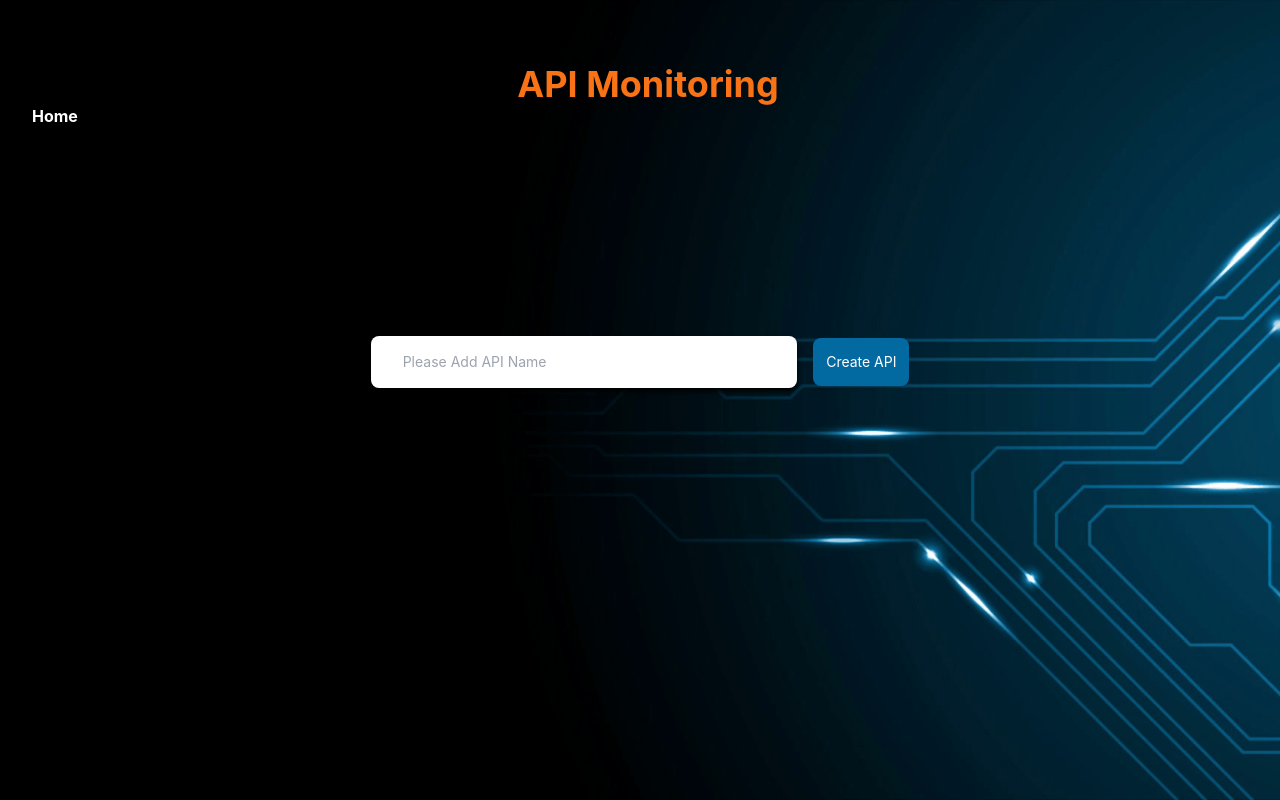
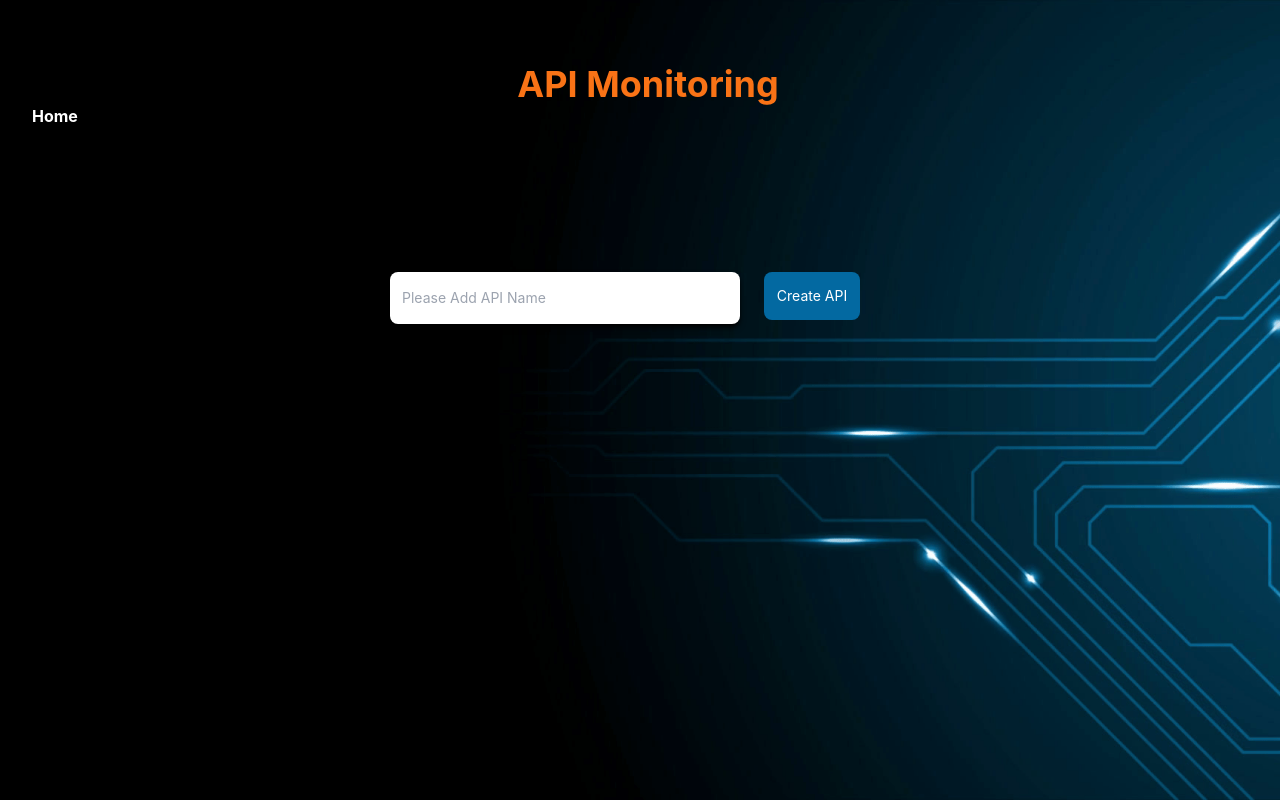
Before and after one commit to persistentusers/Assignment1, a React (Create React App) app in the folder frontend/: page / in a window 1280 px wide. Built offline with nearby package versions, Linux system fonts and the light colour scheme; the HTML template or start-up script is replaced by a standard one.

Commit message:
added api details for request and response

```diff
--- a/frontend/src/App.css
+++ b/frontend/src/App.css
@@ -6,15 +6,13 @@
   background-size: cover;
 }
 
-.App-header {
-  background-color: #282c34;
-  display: flex;
-  flex-direction: column;
-  align-items: center;
-  font-size: calc(10px + 2vmin);
-  color: white;
+.error {
+  padding-left: 22rem;
 }
-
-.error {
-  padding-right: 18rem;
+.boxwidth {
+  width: 500px;
+  margin-top: 8rem;
 }
+.boxwidth input {
+  width: 350px;
+}
--- a/frontend/src/Component/APIDetails.js
+++ b/frontend/src/Component/APIDetails.js
@@ -8,7 +8,6 @@ const APIDetails = () => {
 
   const apiDetails = localStorage.getItem("apiDetails");
   const apiData = JSON.parse(apiDetails);
-  console.log(apiData, "apiDetails");
 
   useEffect(() => {
     setActiveTab({
@@ -29,12 +28,14 @@ const APIDetails = () => {
 
   const onActiveDetails = (activeDetail) => {
     setDetailsTab(activeDetail);
+
     axios({
       method: apiData?.methodName,
       url: apiData?.endPoint,
     }).then((response) => {
-      console.log(response);
       const res = response?.data;
+      const reqHeaders = response?.headers;
+      const reqConfig = response?.config;
 
       if (activeDetail === "response") {
         setDetails({
@@ -43,17 +44,13 @@ const APIDetails = () => {
         });
       }
       if (activeDetail === "request") {
-        let request = new XMLHttpRequest();
-        request.open("GET", "https://rickandmortyapi.com/api/character/2");
-        request.send();
         setDetails({
           ...details,
-          data: request,
+          data: { ...reqConfig, ...reqHeaders },
         });
       }
     });
   };
-  console.log(activeTab, "activeTab", details);
 
   return (
     <div className="mt-4 bg-white shadow-lg h-96 shadow-black">
@@ -95,8 +92,8 @@ const APIDetails = () => {
           </div>
         </div>
 
-        <div className="relative pt-16 pl-4 overflow-y-auto h-80">
-          {JSON.stringify(details?.data)}
+        <div className="relative pt-16 pl-4 overflow-auto h-80">
+          <pre>{JSON.stringify(details?.data, null, 2)}</pre>
         </div>
       </div>
     </div>
--- a/frontend/src/Component/Home.js
+++ b/frontend/src/Component/Home.js
@@ -33,17 +33,17 @@ const Home = () => {
 
   return (
     <>
-      <div className="mt-48 text-center">
+      <div className="block m-auto boxwidth h-80">
+        <div className="flex gap-2">
           <input
             value={inputName}
             onChange={(e) => {
               onInputAPIChange(e);
             }}
-          className="w-4/12 px-8 py-4 text-sm border-none rounded-lg shadow-md shadow-black"
+            className="w-4/12 px-3 py-4 text-sm border-none rounded-lg shadow-md shadow-black"
             type="text"
             placeholder="Please Add API Name"
           />
-
           <button
             className="w-24 h-12 ml-4 text-sm text-white rounded-lg bg-sky-700"
             onClick={() => {
@@ -52,13 +52,12 @@ const Home = () => {
           >
             Create API
           </button>
+        </div>
+        {errorMessage && (
+          <p className="mt-2 text-sm font-bold text-red-500">{errorMessage}</p>
+        )}
 
         {apiName && <Modal apiName={apiName} onClose={() => setApiName("")} />}
-        {errorMessage && (
-          <p className="mt-2 text-sm font-bold text-center text-red-500 error">
-            {errorMessage}
-          </p>
-        )}
       </div>
     </>
   );
--- a/frontend/src/Component/Modal.js
+++ b/frontend/src/Component/Modal.js
@@ -4,41 +4,33 @@ import { useNavigate } from "react-router-dom";
 
 export const Modal = ({ apiName, onClose }) => {
   const [methodName, setMethodName] = useState("GET");
-
   const [endPoint, setEndPoint] = useState("");
-
   const [errorMessage, setErrorMessage] = useState("");
-
   const navigate = useNavigate();
 
   const headerMethods = [
     {
       name: "GET",
-
       isDisabled: false,
     },
 
     {
       name: "POST",
-
       isDisabled: true,
     },
 
     {
       name: "PUT",
-
       isDisabled: true,
     },
 
     {
       name: "DELETE",
-
       isDisabled: true,
     },
 
     {
       name: "PATCH",
-
       isDisabled: true,
     },
   ];
@@ -53,16 +45,6 @@ export const Modal = ({ apiName, onClose }) => {
     setEndPoint(value);
   };
 
-  // const onSave = () => {
-  //   if (methodName === "" || endPoint.trim() === "") {
-  //     setErrorMessage("*This is a mandatory field.");
-  //   } else {
-  //     const data = {
-  //       apiName,
-  //       methodName,
-  //       endPoint,
-  //     };
-
   const onSave = () => {
     if (methodName === "" || endPoint.trim() === "") {
       setErrorMessage("*This is a mandatory field.");
@@ -73,18 +55,12 @@ export const Modal = ({ apiName, onClose }) => {
     } else {
       const data = {
         apiName,
-
         methodName,
-
         endPoint,
       };
 
       localStorage.setItem("apiDetails", JSON.stringify(data));
-
-      alert(JSON.stringify(data));
-
       setErrorMessage("");
-
       navigate("/apiDetails");
     }
   };
@@ -101,7 +77,7 @@ export const Modal = ({ apiName, onClose }) => {
           </button>
 
           <div className="p-2 bg-white rounded">
-            <div className="py-6">Fetch API DATA</div>
+            <div className="py-6 text-center">Fetch API DATA</div>
 
             <div className="flex flex-row">
               <select
@@ -136,13 +112,9 @@ export const Modal = ({ apiName, onClose }) => {
                   <p
                     style={{
                       position: "absolute",
-
                       bottom: "-18px",
-
                       left: 0,
-
                       color: "#f00",
-
                       fontSize: "0.75rem",
                     }}
                   >
```
Lines whose indentation alone changed are shown as unchanged.
